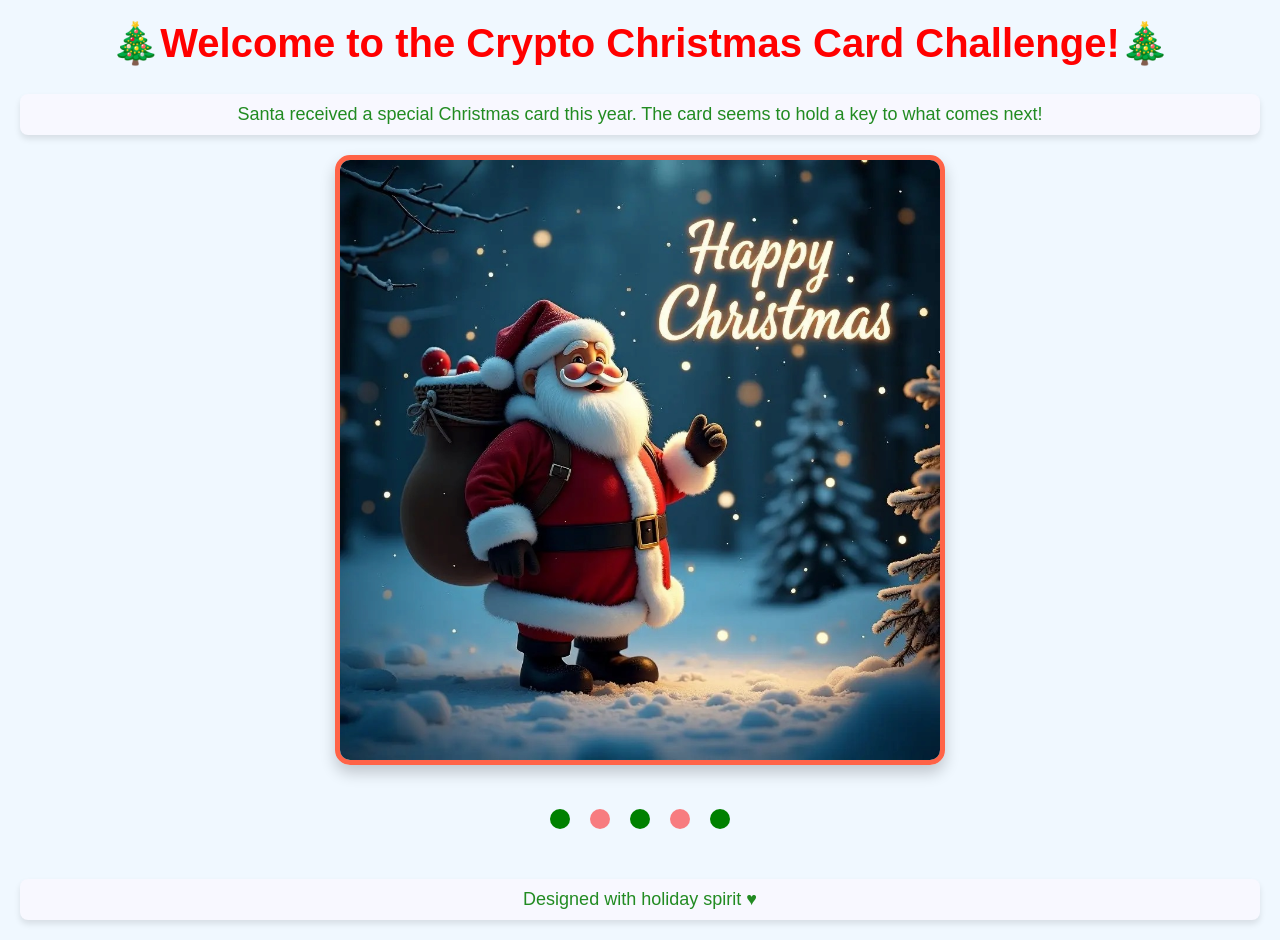
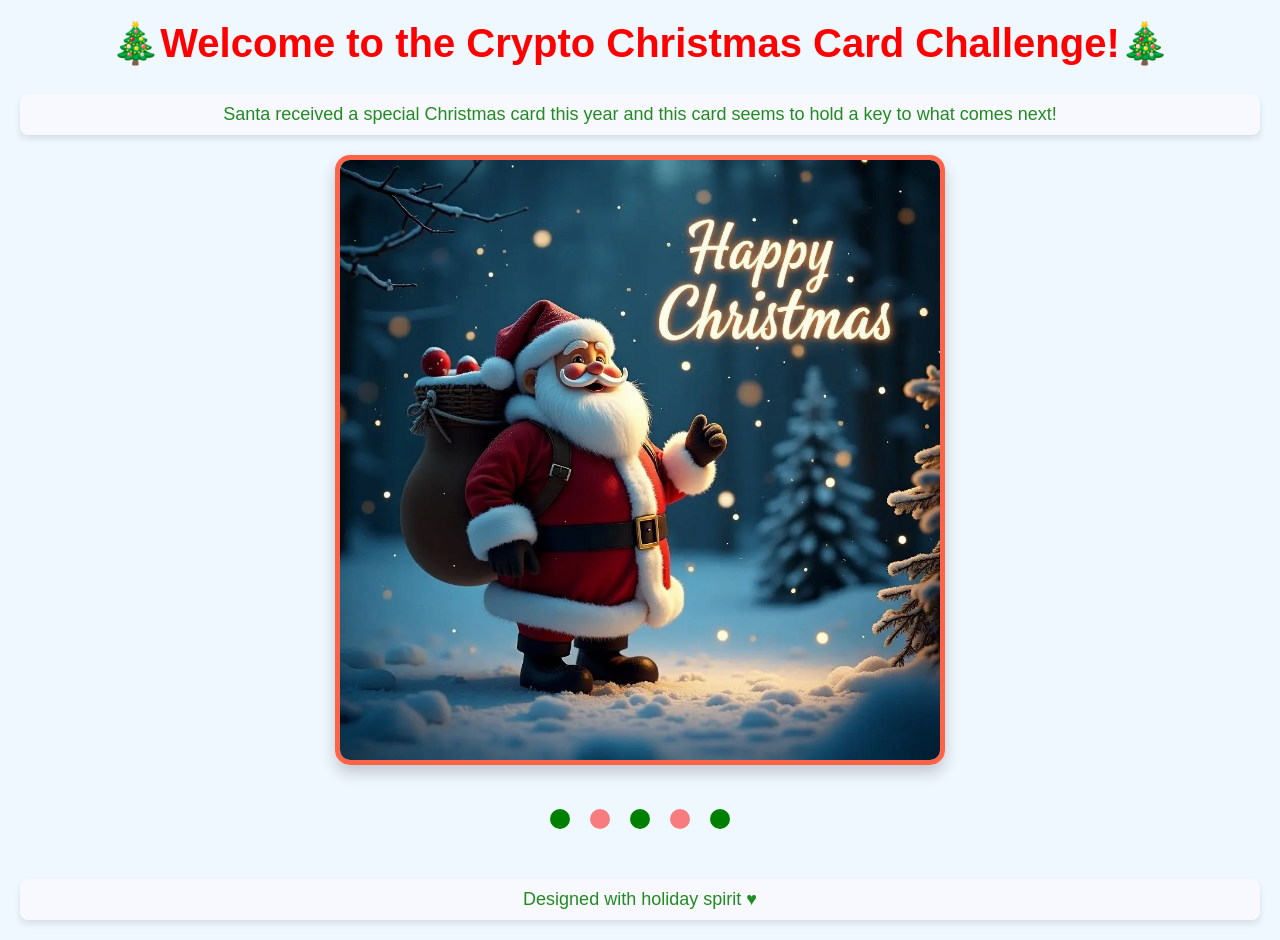
Before and after one commit to YamunaPechetti/crypto-christmas-card, a plain HTML site: page index.html in a window 1280 px wide. Drawn offline with Linux system fonts and the light colour scheme.

Commit message:
index.html

```diff
--- a/index.html
+++ b/index.html
@@ -124,7 +124,7 @@
     </div>
 
     <h1>🎄Welcome to the Crypto Christmas Card Challenge!🎄</h1>
-    <p>Santa received a special Christmas card this year. The card seems to hold a key to what comes next!</p>
+    <p>Santa received a special Christmas card this year and this card seems to hold a key to what comes next!</p>
 
     <img src="christ.png" alt="Christmas Card with Cryptic Message" class="card-image">
 
```
